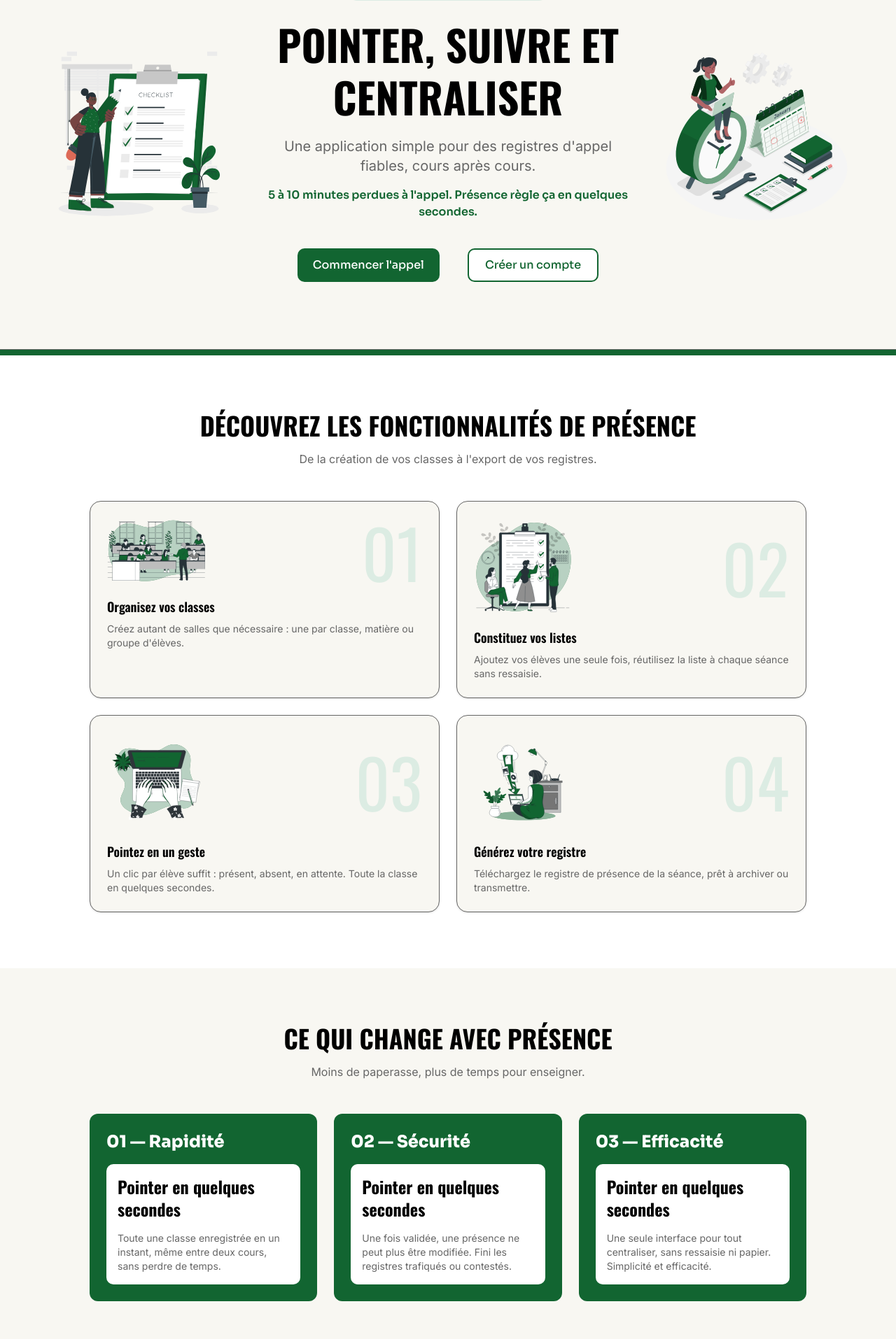
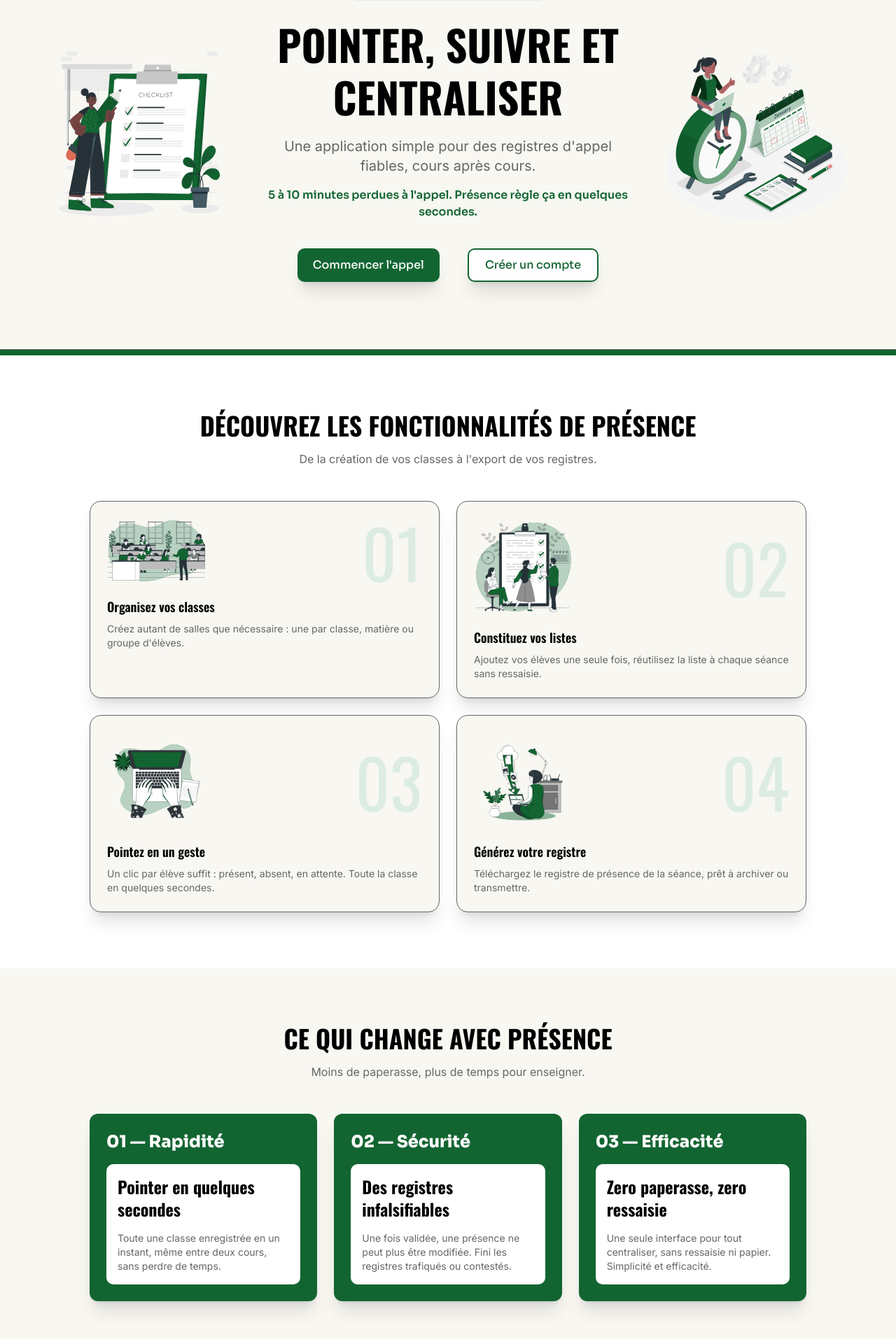
Before and after one commit to Wen360-lab/presence, a Next.js app: page / in a window 1280 px wide. Shown: the part 218-2132 px from the top of the page at 70% size. Built offline with nearby package versions, Linux system fonts and the light colour scheme.

Commit message:
Ajustement des cartes

```diff
--- a/components/home/AdvantageCard.tsx
+++ b/components/home/AdvantageCard.tsx
@@ -5,14 +5,15 @@ import { motion } from 'motion/react'
 type AdvantageCardProps = {
   number: number
   title: string
+  soustitle: string
   description: string
   delay?: number
 }
 
-export default function AdvantageCard({ number, title, description, delay = 0 }: AdvantageCardProps) {
+export default function AdvantageCard({ number, title, soustitle, description, delay = 0 }: AdvantageCardProps) {
   return (
     <motion.div
-      className="card-advantage flex flex-col items-start"
+      className="card-advantage flex flex-col items-start shadow-xl"
       initial={{ opacity: 0, y: 20 }}
       whileInView={{ opacity: 1, y: 0 }}
       viewport={{ once: true }}
@@ -23,9 +24,8 @@ export default function AdvantageCard({ number, title, description, delay = 0 }:
         {String(number).padStart(2, '0')} — {title}
       </span>
       <div className='flex flex-col bg-white mt-4 rounded-btn p-4'>
-        <h3 className='text-2xl text-black'>Pointer en quelques secondes</h3>
-       <p className="mt-4 text-sm text-grey">{description}</p>
-
+        <h3 className='text-2xl text-black'>{soustitle}</h3>
+        <p className="mt-4 text-sm text-grey">{description}</p>
       </div>
     </motion.div>
   )
--- a/components/home/Avantages.tsx
+++ b/components/home/Avantages.tsx
@@ -6,14 +6,17 @@ import AdvantageCard from './AdvantageCard'
 const advantages = [
   {
     title: 'Rapidité',
+    soustitle: 'Pointer en quelques secondes',
     description: 'Toute une classe enregistrée en un instant, même entre deux cours, sans perdre de temps.',
   },
   {
     title: 'Sécurité',
+    soustitle: 'Des registres infalsifiables',
     description: "Une fois validée, une présence ne peut plus être modifiée. Fini les registres trafiqués ou contestés.",
   },
   {
     title: 'Efficacité',
+    soustitle: 'Zero paperasse, zero ressaisie',
     description: 'Une seule interface pour tout centraliser, sans ressaisie ni papier. Simplicité et efficacité.',
   },
 ]
@@ -49,6 +52,7 @@ export default function Avantages() {
               key={advantage.title}
               number={index + 1}
               title={advantage.title}
+              soustitle={advantage.soustitle}
               description={advantage.description}
               delay={0.1 * index}
             />
--- a/components/home/FeatureCard.tsx
+++ b/components/home/FeatureCard.tsx
@@ -14,7 +14,7 @@ type FeatureCardProps = {
 export default function FeatureCard({ illustration, title, description, number, delay = 0 }: FeatureCardProps) {
   return (
     <motion.div
-      className="flex flex-col items-start rounded-2xl border border-grey bg-cream p-6 shadow"
+      className="flex flex-col items-start rounded-2xl border border-grey bg-cream p-6 shadow-xl"
       initial={{ opacity: 0, y: 20 }}
       whileInView={{ opacity: 1, y: 0 }}
       viewport={{ once: true }}
--- a/components/home/Hero.tsx
+++ b/components/home/Hero.tsx
@@ -69,8 +69,8 @@ export default function Hero() {
             viewport={{ once: true }}
             transition={{ duration: 0.5, delay: 0.6 }}
           >
-            <button className="btn-primary">Commencer l&apos;appel</button>
-            <button className="btn-secondary">Créer un compte</button>
+            <button className="btn-primary shadow-xl">Commencer l&apos;appel</button>
+            <button className="btn-secondary shadow-xl">Créer un compte</button>
           </motion.div>
 
         </div>
```
